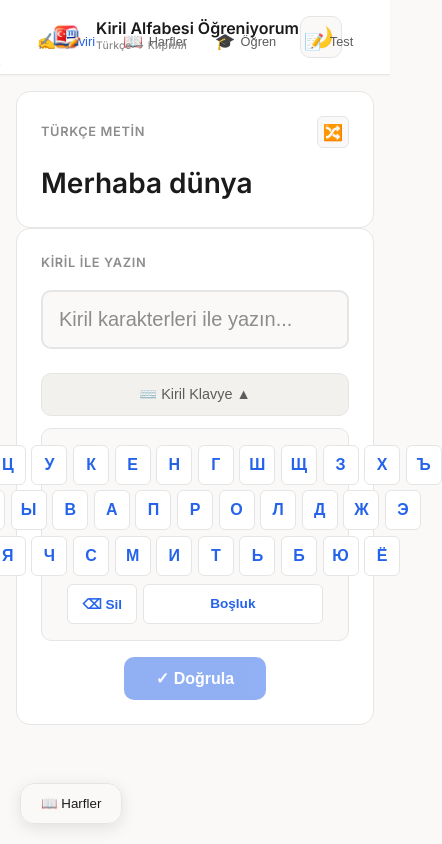
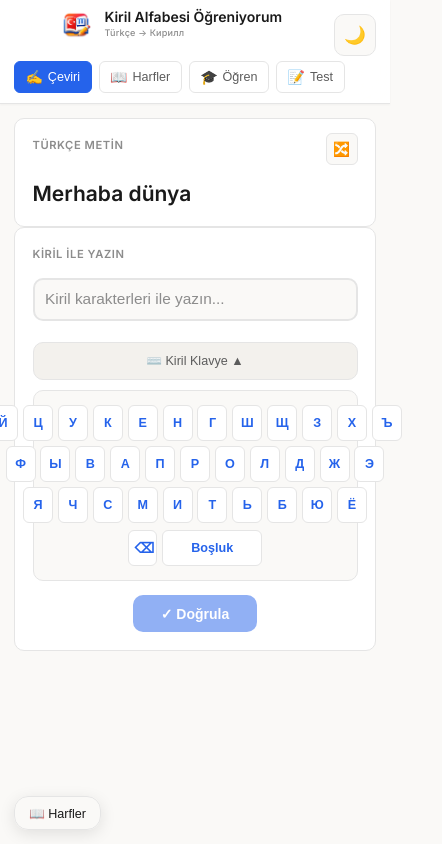
Before and after one commit to gorkembayraktar/kirilalfabesi, a React (Vite) app: page / in a window 390 px wide. Shown: the whole page, 442 px wide, since content can reach past the window. Built offline with nearby package versions, Linux system fonts and the light colour scheme.

Commit message:
responsive

```diff
--- a/src/index.css
+++ b/src/index.css
@@ -1355,8 +1355,202 @@ body {
     }
 }
 
-@media (max-width: 480px) {
-    .drawer {
-        width: 85%;
+/* ============================================
+   RESPONSIVE DESIGN IMPROVEMENTS
+   ============================================ */
+
+/* TABLET (up to 1024px) */
+@media (max-width: 1024px) {
+    .main {
+        padding: 1.5rem;
+    }
+
+    .practice-area,
+    .test-mode,
+    .learning-mode {
+        max-width: 100%;
     }
 }
+
+/* MOBILE (up to 768px) */
+/* MOBILE (up to 768px) */
+@media (max-width: 768px) {
+
+    /* Global Adjustments */
+    html {
+        font-size: 14px;
+        /* Reduce base font size */
+    }
+
+    .header {
+        padding: 0.5rem 0;
+    }
+
+    .header-content {
+        padding: 0 1rem;
+        flex-direction: column;
+        gap: 0.5rem;
+        position: relative;
+    }
+
+    /* Row 1: Logo (Left) & Theme Toggle (Right - via absolute positioning) */
+    .logo {
+        width: auto;
+        margin-bottom: 0;
+        /* Make space for theme toggle on the right */
+        padding-right: 50px;
+    }
+
+    .header-actions {
+        display: flex;
+        position: absolute;
+        top: 0;
+        right: 1rem;
+        height: auto;
+        /* Align with the logo vertically implicitly or by top offset */
+        top: 0.5rem;
+        /* Adjust based on logo height/padding */
+    }
+
+    /* Row 2: Navigation (Below) */
+    .nav {
+        position: relative;
+        left: auto;
+        transform: none;
+        width: 100%;
+        overflow-x: auto;
+        padding-bottom: 0;
+        justify-content: flex-start;
+        /* Allow scrolling from start */
+        -webkit-overflow-scrolling: touch;
+        gap: 0.5rem;
+        padding: 0.25rem 0;
+        /* Hide scrollbar visually but keep functionality */
+        scrollbar-width: none;
+    }
+
+    .nav::-webkit-scrollbar {
+        display: none;
+    }
+
+    .nav-btn {
+        flex-shrink: 0;
+        padding: 0.5rem 0.75rem;
+        font-size: 0.9rem;
+        white-space: nowrap;
+        background: var(--bg-secondary);
+        border: 1px solid var(--border-color);
+    }
+
+    .nav-btn.active {
+        background: var(--accent-primary);
+        color: white;
+        border-color: var(--accent-primary);
+    }
+
+    /* Layout Adjustments */
+    .main {
+        padding: 1rem;
+    }
+
+    /* Practice Area Stacking */
+    .practice-card,
+    .input-card {
+        padding: 1.25rem;
+        border-radius: var(--radius-md);
+    }
+
+    .practice-header {
+        flex-direction: column;
+        gap: 0.5rem;
+        align-items: flex-start;
+    }
+
+    .shuffle-btn {
+        align-self: flex-end;
+        margin-top: -2rem;
+    }
+
+    .practice-text {
+        font-size: 1.5rem;
+        word-break: break-word;
+    }
+
+    /* Input & Keyboard */
+    .practice-input {
+        font-size: 1.1rem;
+        padding: 0.75rem;
+    }
+
+    .keyboard-key {
+        min-width: 30px;
+        height: 36px;
+        font-size: 0.9rem;
+        padding: 0.15rem;
+    }
+
+    .key-backspace {
+        min-width: auto;
+        font-size: 0;
+    }
+
+    .key-backspace::after {
+        content: '⌫';
+        font-size: 1rem;
+    }
+
+    .key-space {
+        min-width: 100px;
+    }
+
+    /* Drawer Toggle */
+    .drawer-toggle-btn {
+        bottom: 1rem;
+        left: 1rem;
+        padding: 0.6rem 1rem;
+        font-size: 0.9rem;
+    }
+
+    /* Test Mode */
+    .test-card {
+        padding: 1.5rem;
+    }
+
+    .question-text {
+        font-size: 1.25rem;
+    }
+
+    .options-grid {
+        grid-template-columns: 1fr;
+        gap: 0.75rem;
+    }
+
+    .option-btn {
+        padding: 1rem;
+        font-size: 1rem;
+    }
+
+    /* Stats on Test Result */
+    .stats {
+        flex-direction: column;
+        gap: 1rem;
+    }
+
+    /* Daily Summary */
+    .daily-summary {
+        margin-bottom: 5rem;
+    }
+}
+
+/* SMALL MOBILE (up to 375px) */
+@media (max-width: 375px) {
+    .keyboard-key {
+        min-width: 26px;
+        font-size: 0.85rem;
+    }
+
+    .nav-btn {
+        padding: 0.4rem 0.5rem;
+        font-size: 0.8rem;
+    }
+}
```
